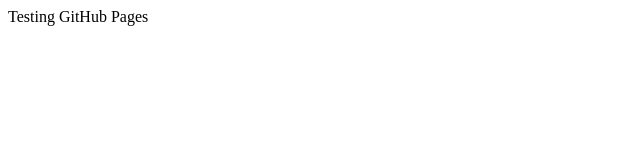
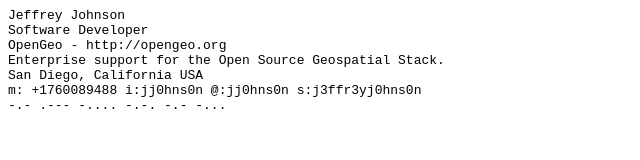
Before and after one commit to jj0hns0n/jj0hns0n.github.com, a plain HTML site: page index.html in a window 1280 px wide. Shown: the whole page, without its empty margins (0-640 px from the left). Drawn offline with Linux system fonts and the light colour scheme.

Commit message:
Updated with email sig

```diff
--- a/index.html
+++ b/index.html
@@ -1 +1,9 @@
-Testing GitHub Pages
+<pre>
+Jeffrey Johnson
+Software Developer
+OpenGeo - http://opengeo.org
+Enterprise support for the Open Source Geospatial Stack.
+San Diego, California USA
+m: +1760089488 i:jj0hns0n @:jj0hns0n s:j3ffr3yj0hns0n
+-.- .--- -.... -.-. -.- -...
+</pre>
```
